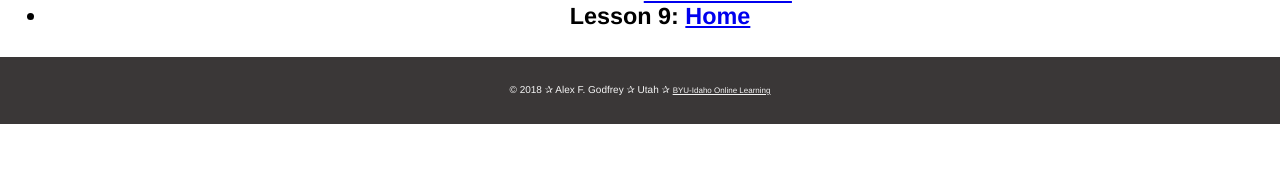
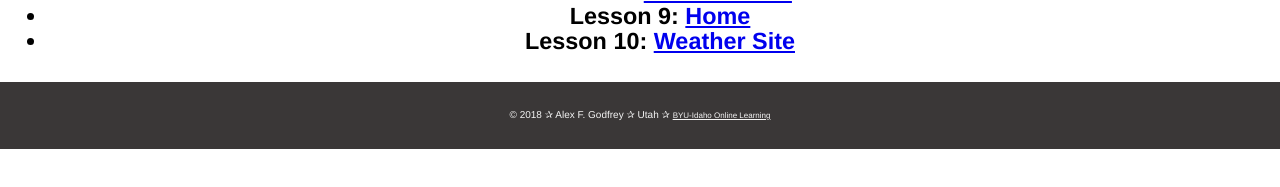
Before and after one commit to Godfrey-Alex/god18007.github.io, a plain HTML site: page index.html in a window 1280 px wide. Shown: the part 311-498 px from the top of the page. Drawn offline with Linux system fonts and the light colour scheme.

Commit message:
Update index.html

```diff
--- a/index.html
+++ b/index.html
@@ -36,6 +36,7 @@
                 <li>Lesson 7: <a href="https://god18007.github.io/assignments/lesson-7/preston.html">CSS Flexbox & Grid</a></li>
                 <li>Lesson 8: <a href="https://god18007.github.io/assignments/lesson-8/stormcenter.html">Storm Center</a></li>
                 <li>Lesson 9: <a href="https://god18007.github.io/assignments/lesson-9/index.html">Home</a></li>
+                <li>Lesson 10: <a href="https://god18007.github.io/assignments/lesson-10/index.html">Weather Site</a></li>
             </ul>
         </h3>
 
```
